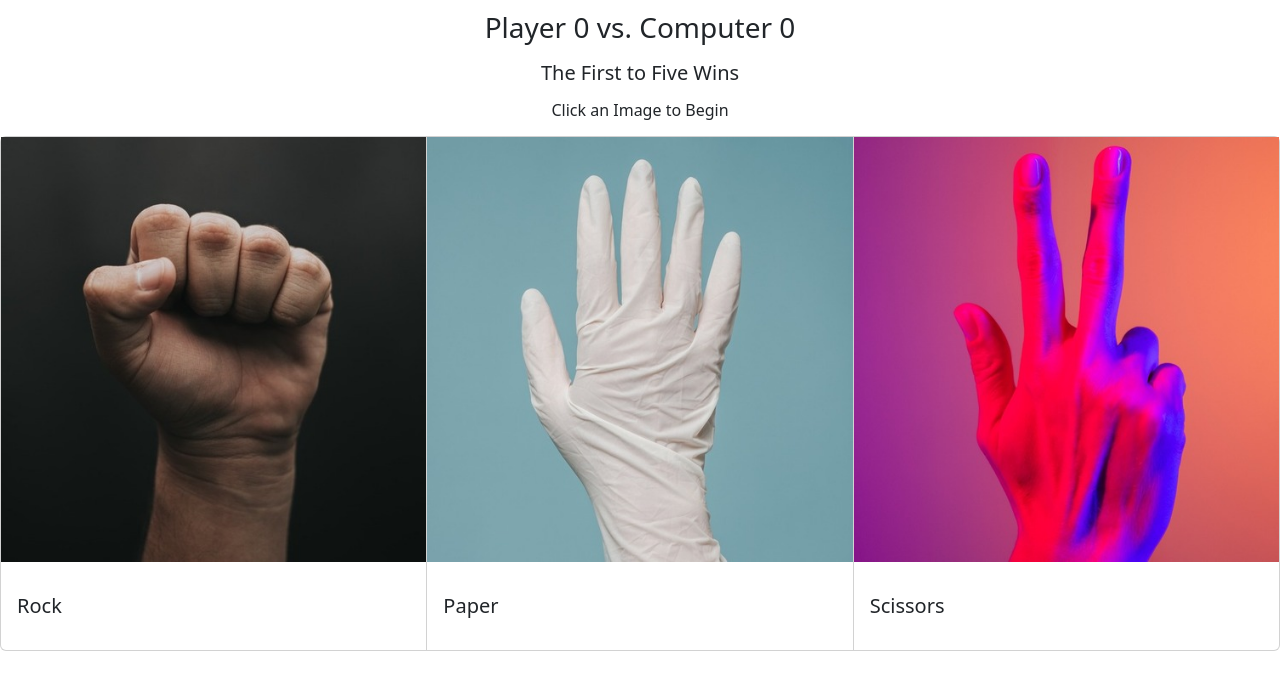
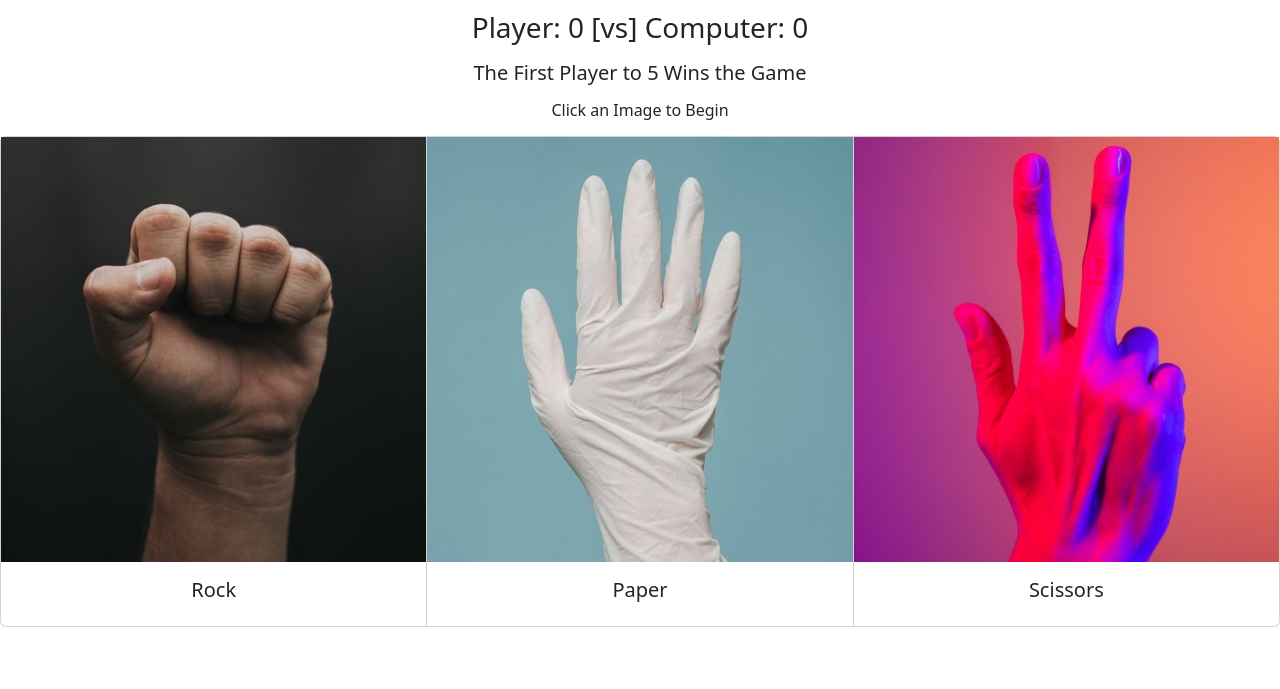
Before and after one commit to harshallmall/rock-paper-scissors, a plain HTML site: page index.html in a window 1280 px wide. Shown: the part 69-758 px from the top of the page. Drawn offline with nearby package versions, Linux system fonts and the light colour scheme.

Commit message:
commit on main

```diff
--- a/index.html
+++ b/index.html
@@ -11,8 +11,8 @@
 <body>
     <div class="container text-center">
         <p class="text-center"><h1>Rock, Paper, Scissors</h1></p>
-        <p class="text-center"><h3>Player <span id="playerScore">0</span> vs. Computer <span id="computerScore">0</span></h3></p>
-        <p class="text-center"><h5>The First to Five Wins</h5></p>
+        <p class="text-center"><h3>Player: <span id="playerScore">0</span> [vs] Computer: <span id="computerScore">0</span></h3></p>
+        <p class="text-center"><h5>The First Player to 5 Wins the Game</h5></p>
         <p class="text-center"></p><h6>Click an Image to Begin</h6></p>
     </div>
     <div class="container-two">
@@ -20,25 +20,19 @@
             <div class="card">
                 <input class="choices" type="image" src="./rock.jpg" value="Rock"/>
                 <div class="card-body">
-                    <p class="text-center">
-                        <h5 class="card-title">Rock</h5>
-                    </p>
+                    <h5 class="card-title text-center">Rock</h5>
                 </div>
             </div>
             <div class="card">
                 <input class="choices" type="image" src="./paper.jpg" value="Paper"/>
                 <div class="card-body">
-                    <p class="text-center">
-                        <h5 class="card-title">Paper</h5>
-                    </p>
+                    <h5 class="card-title text-center">Paper</h5>
                 </div>
             </div>
             <div class="card">
                 <input class="choices" type="image" src="./scissors.jpg" value="Scissors"/>
                 <div class="card-body">
-                    <p class="text-center">
-                        <h5 class="card-title">Scissors</h5>
-                    </p>
+                    <h5 class="card-title text text-center">Scissors</h5>
                 </div>
             </div>
         </div>
--- a/rps.js
+++ b/rps.js
@@ -21,7 +21,7 @@ choices.forEach((choice) => {
         if (gameWinner()) {
             playerScore = computerScore = 0;
             gameScore();
-            alert(`${winner}`);
+            alert(winner);
         }
     });
 });
```
